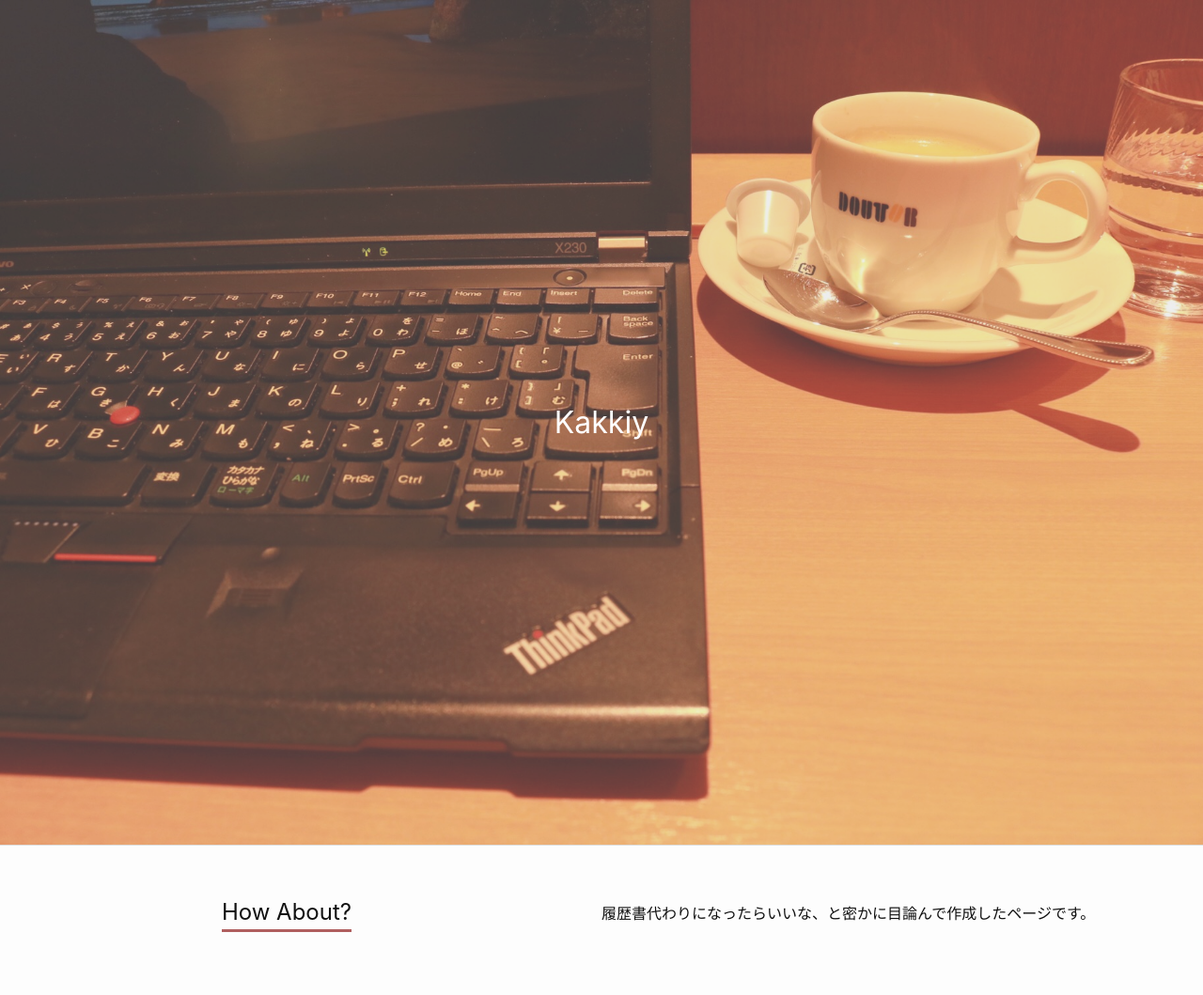
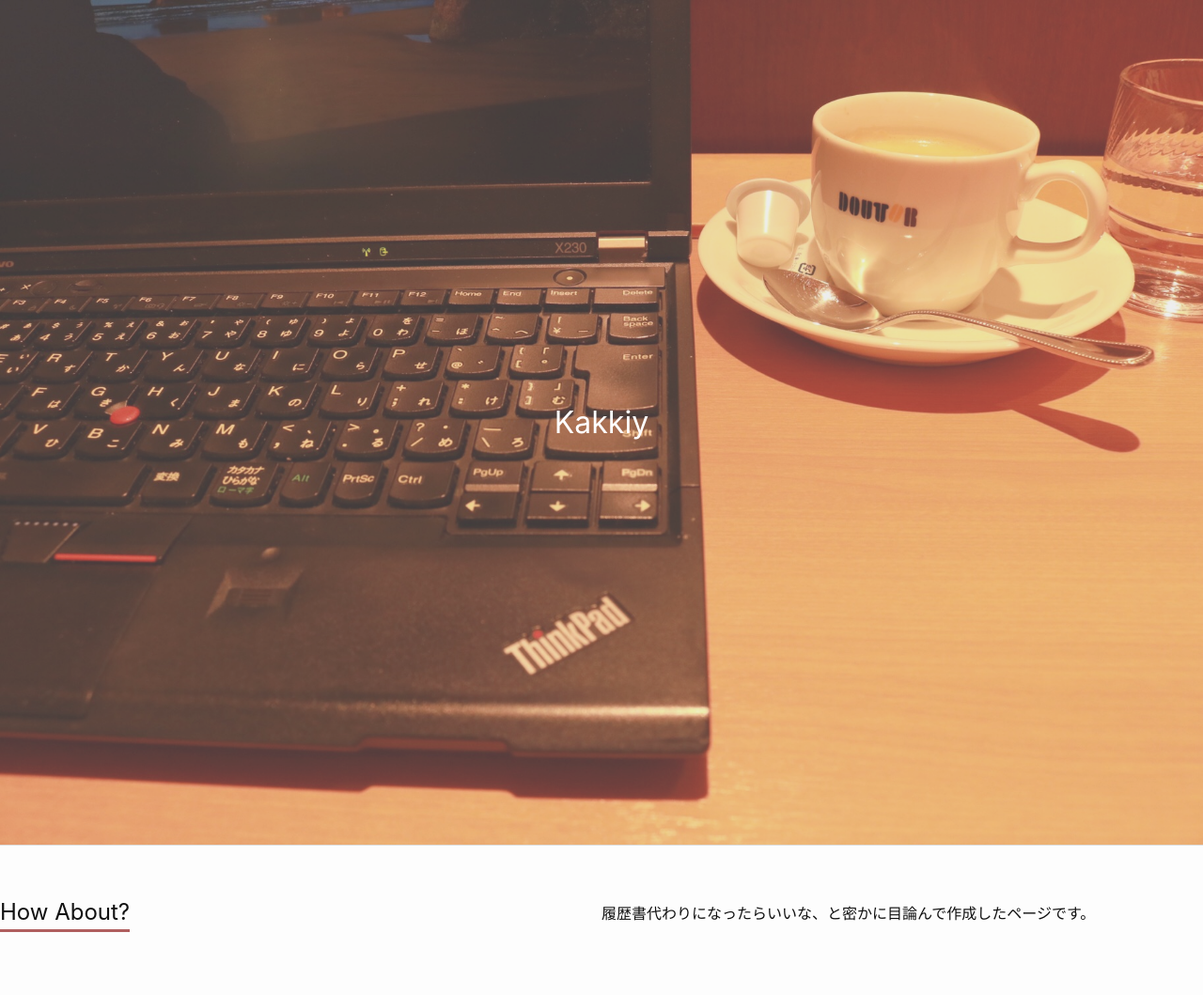
Before and after one commit to NNN-kakimoto/mySite, a Jekyll site: the page built from index.md, in a window 1280 px wide. Shown: the top 1059 px of the page at 94% size. Built offline with Jekyll 4.4.1, drawn with Linux system fonts in a browser that asks for light colours; grey boxes are pictures that could not be loaded.

Commit message:
flex none

```diff
--- a/_layouts/index.html
+++ b/_layouts/index.html
@@ -25,7 +25,7 @@
 		<div class="">
 			<article>
 				<section class="section-wrapper row flex">
-					<div class="col-sm-6 flex">
+					<div class="col-sm-6">
 						<h2 class="section-title">How About?</h2>
 					</div>
 					<div class="col-sm-6 section-content">
```
